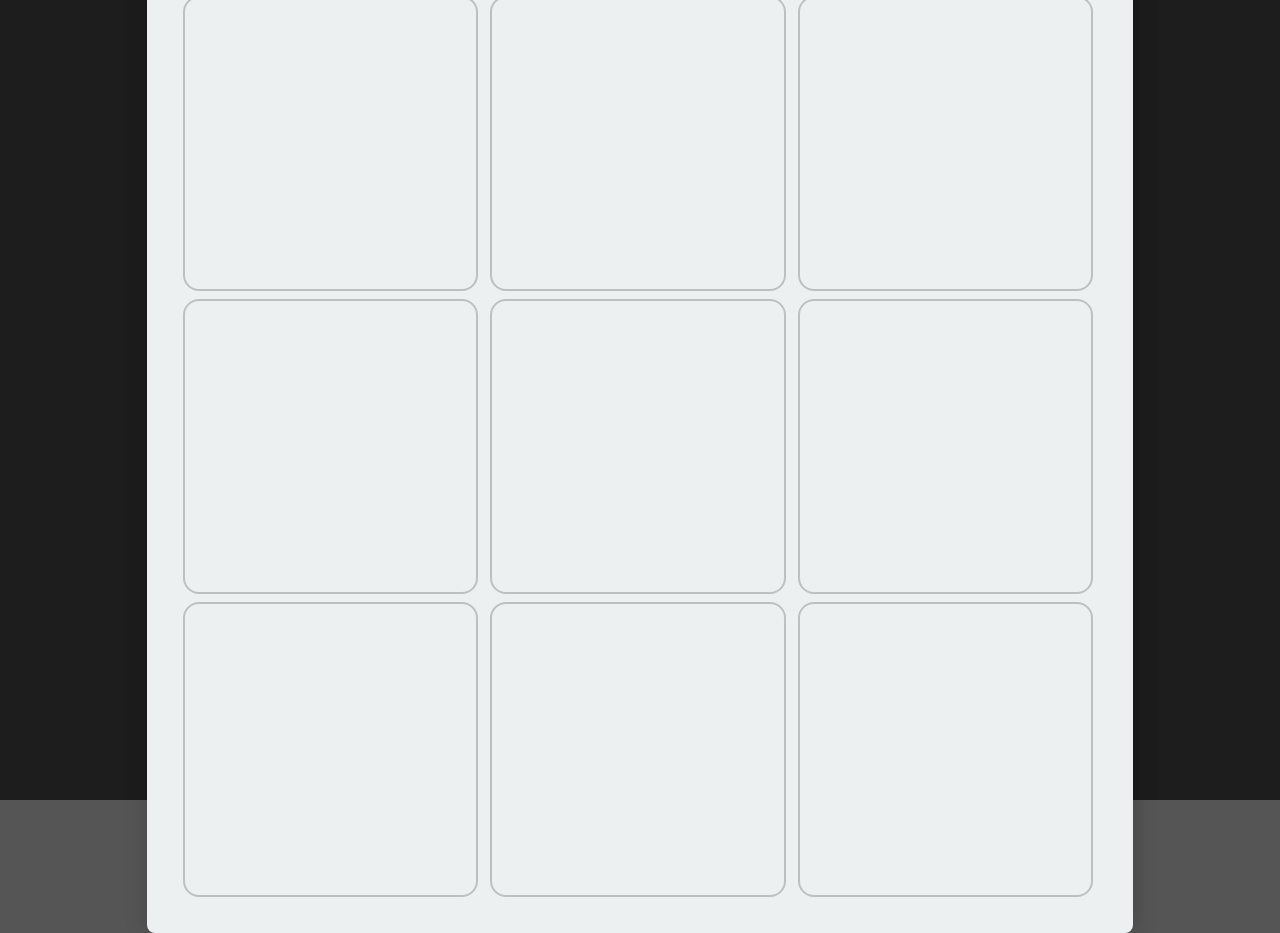
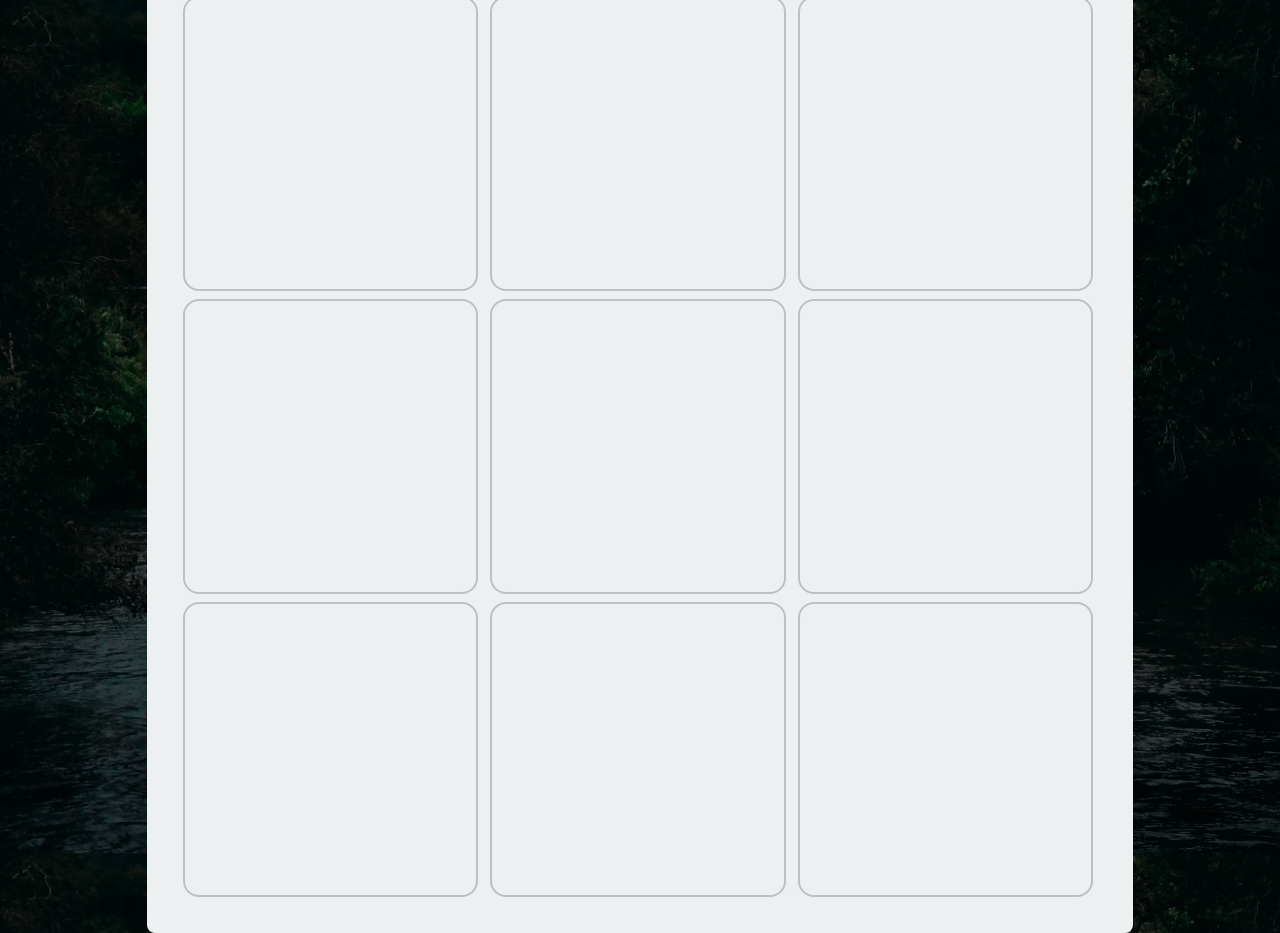
Before and after one commit to fizioterapia/tic-tac-toe, a plain HTML site: page index.html in a window 1280 px wide. Drawn offline with Linux system fonts and the light colour scheme; the site is published under a folder, as on GitHub Pages, so addresses that start at the root find nothing.

Commit message:
Change the location of bg img in SCSS file allowing it to display in GitHub pages

```diff
--- a/assets/css/main.css
+++ b/assets/css/main.css
@@ -15,7 +15,7 @@ html {
   flex-direction: column;
   justify-content: center;
   align-items: center;
-  background: linear-gradient(to bottom, var(--bgdim), var(--bgdim)), url("/assets/img/bg.webp");
+  background: linear-gradient(to bottom, var(--bgdim), var(--bgdim)), url("../img/bg.webp");
   background-size: cover;
   font-family: sans-serif;
 }
```
